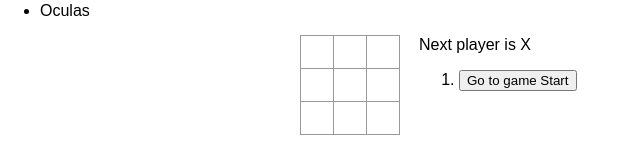
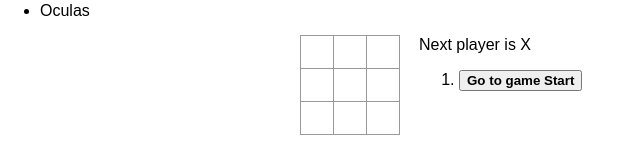
Before and after one commit to kadtewsd/react-tutorial, a React (Create React App) app: page / in a window 1280 px wide. Shown: the part 172-332 px from the top of the page, without its empty margins (0-644 px from the left). Built offline with nearby package versions, Linux system fonts and the light colour scheme.

Commit message:
now you can confirm current turn

```diff
--- a/src/Game.css
+++ b/src/Game.css
@@ -6,3 +6,11 @@
 .game-info {
   margin-left: 20px;
 }
+
+.current-selected {
+  font-weight: bold;
+}
+
+.other-game {
+  font-weight: normal;
+}
--- a/src/Game.tsx
+++ b/src/Game.tsx
@@ -46,6 +46,7 @@ class Game extends React.Component<IProp, IState> {
 
         // move は 0 から始まる配列の添字
         const moves = history.map((step, move) => {
+            const style = this.state.stepNumber === move ? 'current-selected'  : 'other-game';
             const description = move ?
                 `Go to move # ${move} [row ${step.row} cell ${step.cell}]` :
                 'Go to game Start';
@@ -53,7 +54,9 @@ class Game extends React.Component<IProp, IState> {
                 // key は reacto のコンポーネントを一意にするために必要。
                 // key は global で一意である必要なし。sibling (li) で一意になれば良い。
                 <li key={move}>
-                    <button onClick={this.jumpTo(move)}>{description}</button>
+                    <button onClick={this.jumpTo(move)}>
+                    <span className={style}>{description}</span>
+                    </button>
                 </li>
             );
         });
@@ -80,16 +83,15 @@ class Game extends React.Component<IProp, IState> {
      * 引数をもらって関数を返す。
      * 返した関数が React に遅延実行される。
      */
-    private handleBoardCellClick = (i: number) => {
-        console.log('game argument', i);
+    private handleBoardCellClick = (cellIndex: number) => {
         // すべての配列を全てリスト slice で新規に配列として作成する。
         const history = this.state.history.slice(0, this.state.stepNumber + 1);
         const current = history[history.length - 1]; // 最新の履歴をとってくる。
         const squares = current.squares.slice();
         console.log(`squares: ${squares}`);
         // squares[i] = this.state.xIsNext ? 'X' : 'O';
-        squares[i] = this.state.xIsNext ? 'X' : 'O';
-        const cell = new CellInformation(i);
+        squares[cellIndex] = this.state.xIsNext ? 'X' : 'O';
+        const cell = new CellInformation(cellIndex);
         this.setState({
             // squares: squares, // squares  1 つしかないときは、ES5 の書き方として怒られる
             history: history.concat([{ // concat して現在の状況を新たな配列を既存の配列に追加。
```
